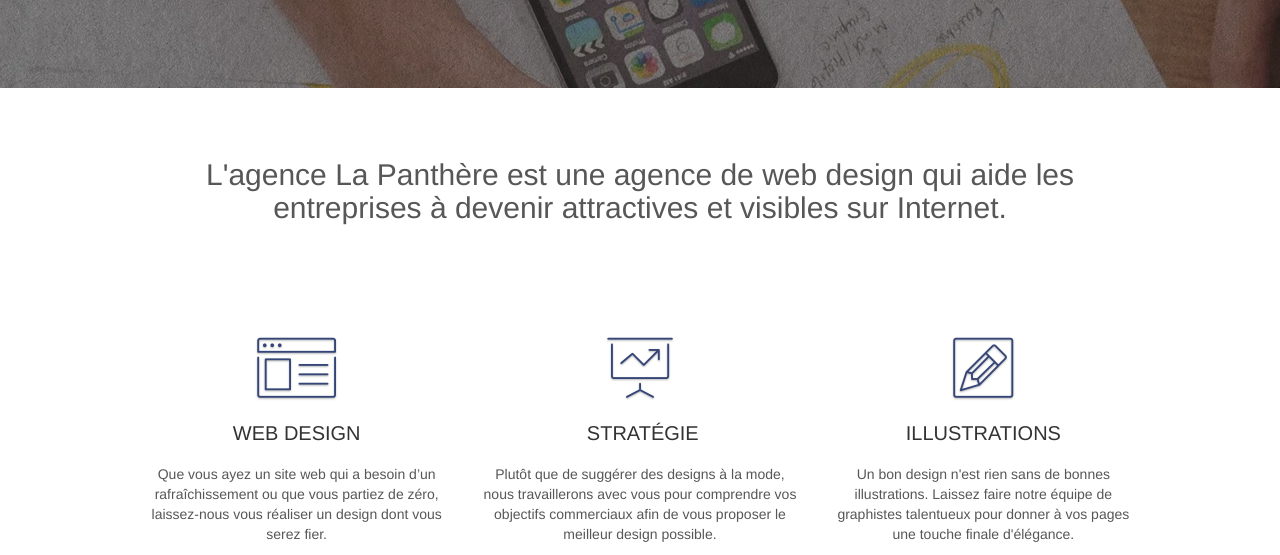
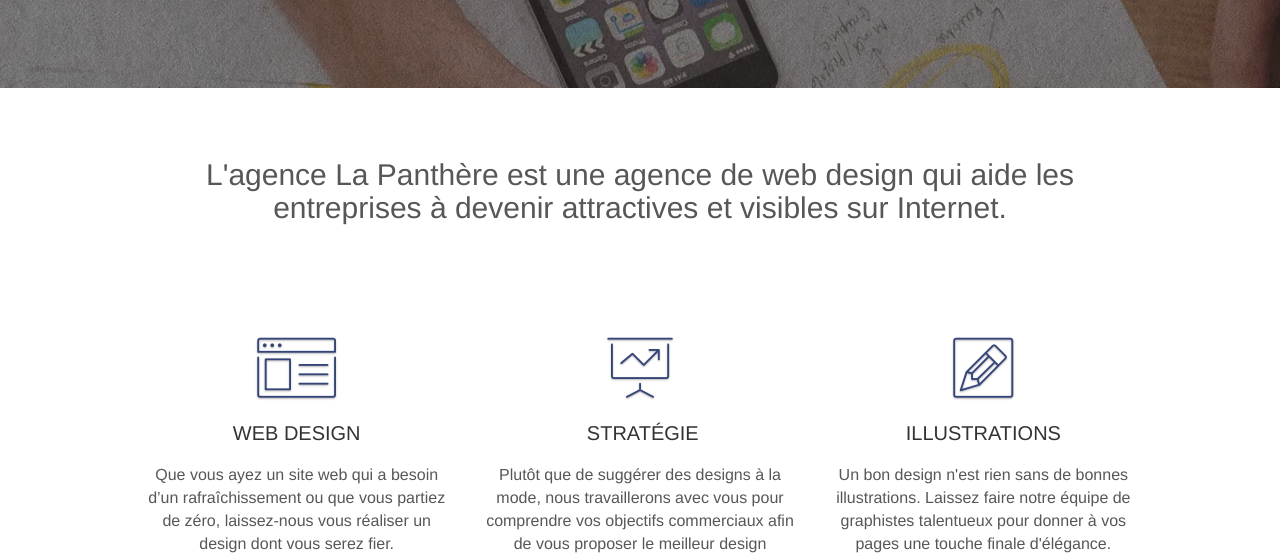
Before and after one commit to KBeghelli/P4-site-fixed, a plain HTML site: page index.html in a window 1280 px wide. Shown: the part 409-964 px from the top of the page. Drawn offline with Linux system fonts and the light colour scheme.

Commit message:
16px fontsize

```diff
--- a/style.css
+++ b/style.css
@@ -246,7 +246,7 @@ q {
 }
 
 p {
-    font-size: 14px;
+    font-size: 16px;
 }
 
 .social {
@@ -589,7 +589,7 @@ button::-moz-focus-inner {
 }
 
 html {
-    font-size: 10px;
+    font-size: 16px;
     -webkit-tap-highlight-color: rgba(0, 0, 0, 0)
 }
 
```
